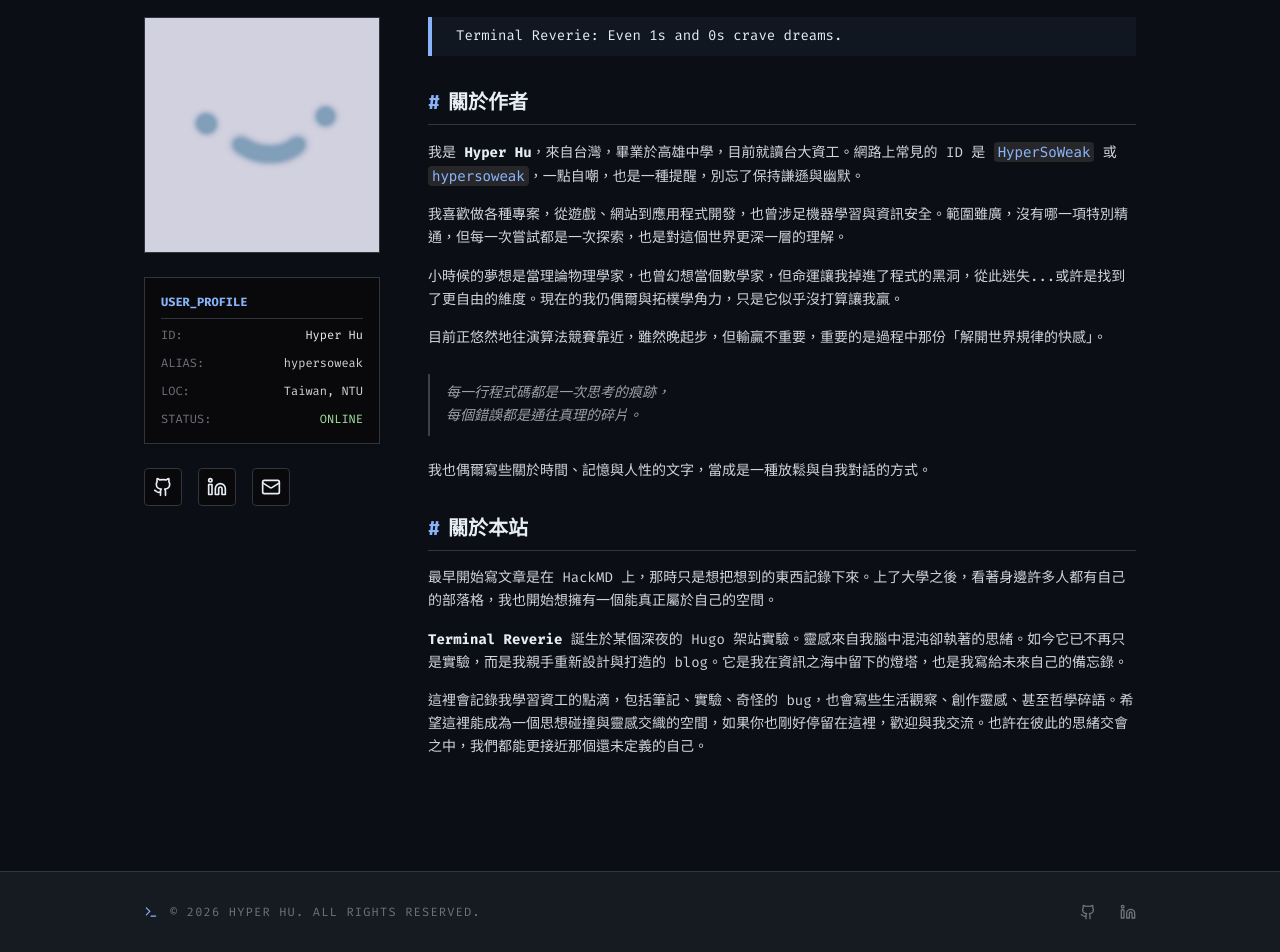
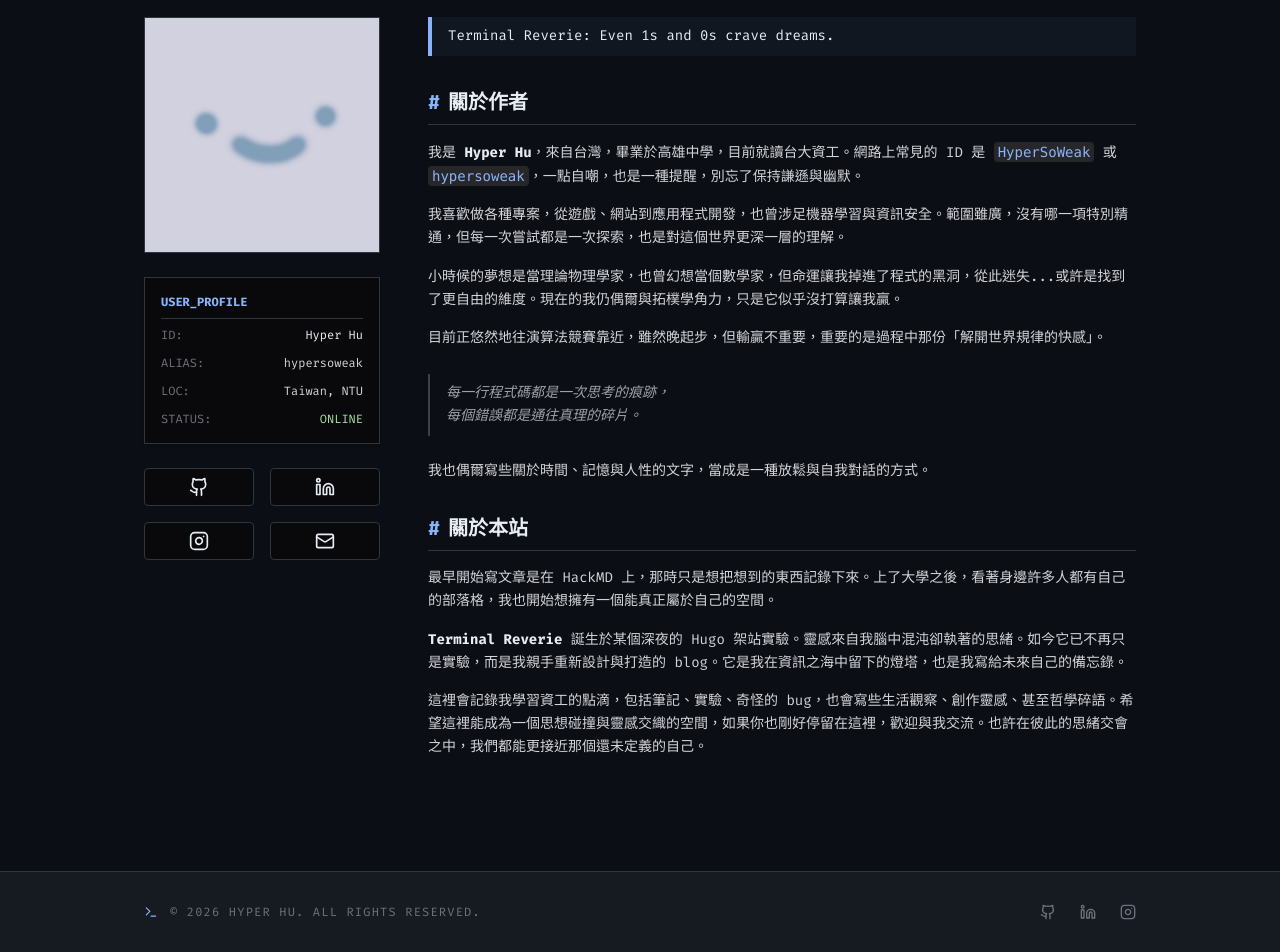
Before and after one commit to HyperSoWeak/blog, a Next.js app: page /about in a window 1280 px wide. Shown: the part 613-1565 px from the top of the page. Built offline with nearby package versions, Linux system fonts and the light colour scheme; no server answers.

Commit message:
feat: centralized management site config

```diff
--- a/src/app/about/page.tsx
+++ b/src/app/about/page.tsx
@@ -1,5 +1,6 @@
 /* eslint-disable @next/next/no-img-element */
-import { Github, Linkedin, Mail } from "lucide-react";
+import { Github, Linkedin, Instagram, Mail } from "lucide-react";
+import { siteConfig } from "@/lib/config";
 
 export const metadata = {
   title: "About Me | Terminal Reverie",
@@ -38,7 +39,7 @@ export default function AboutPage() {
             <div className="group relative flex w-32 md:w-full aspect-square items-center justify-center overflow-hidden border border-border bg-zinc-950 shrink-0">
               <img
                 src="/images/about/avatar.png"
-                alt="Hyper Hu"
+                alt={siteConfig.profile.name}
                 className="w-full h-full object-cover transition-transform duration-500 group-hover:scale-105"
               />
             </div>
@@ -50,15 +51,15 @@ export default function AboutPage() {
               </div>
               <div className="flex justify-between">
                 <span className="text-zinc-500">ID:</span>
-                <span className="text-foreground">Hyper Hu</span>
+                <span className="text-foreground">{siteConfig.profile.name}</span>
               </div>
               <div className="flex justify-between">
                 <span className="text-zinc-500">ALIAS:</span>
-                <span className="text-zinc-300">hypersoweak</span>
+                <span className="text-zinc-300">{siteConfig.profile.alias}</span>
               </div>
               <div className="flex justify-between">
                 <span className="text-zinc-500">LOC:</span>
-                <span className="text-zinc-300">Taiwan, NTU</span>
+                <span className="text-zinc-300">{siteConfig.profile.location}</span>
               </div>
               <div className="flex justify-between">
                 <span className="text-zinc-500">STATUS:</span>
@@ -67,22 +68,34 @@ export default function AboutPage() {
             </div>
           </div>
 
-          <div className="flex justify-center md:justify-start gap-4">
+          <div className="grid grid-cols-4 md:grid-cols-2 gap-4">
             <a
-              href="https://github.com/HyperSoWeak"
-              className="flex-1 md:flex-none flex justify-center border border-border bg-zinc-950 p-2 transition-all hover:border-primary hover:bg-primary hover:text-black rounded-sm"
+              href={siteConfig.social.github}
+              target="_blank"
+              rel="noopener noreferrer"
+              className="flex justify-center border border-border bg-zinc-950 p-2 transition-all hover:border-primary hover:bg-primary hover:text-black rounded-sm"
             >
               <Github size={20} />
             </a>
             <a
-              href="https://linkedin.com"
-              className="flex-1 md:flex-none flex justify-center border border-border bg-zinc-950 p-2 transition-all hover:border-primary hover:bg-primary hover:text-black rounded-sm"
+              href={siteConfig.social.linkedin}
+              target="_blank"
+              rel="noopener noreferrer"
+              className="flex justify-center border border-border bg-zinc-950 p-2 transition-all hover:border-primary hover:bg-primary hover:text-black rounded-sm"
             >
               <Linkedin size={20} />
             </a>
             <a
-              href="mailto:hyperhu@example.com"
-              className="flex-1 md:flex-none flex justify-center border border-border bg-zinc-950 p-2 transition-all hover:border-primary hover:bg-primary hover:text-black rounded-sm"
+              href={siteConfig.social.instagram}
+              target="_blank"
+              rel="noopener noreferrer"
+              className="flex justify-center border border-border bg-zinc-950 p-2 transition-all hover:border-primary hover:bg-primary hover:text-black rounded-sm"
+            >
+              <Instagram size={20} />
+            </a>
+            <a
+              href={`mailto:${siteConfig.profile.email}`}
+              className="flex justify-center border border-border bg-zinc-950 p-2 transition-all hover:border-primary hover:bg-primary hover:text-black rounded-sm"
             >
               <Mail size={20} />
             </a>
@@ -92,7 +105,7 @@ export default function AboutPage() {
         {/* Main Content */}
         <div className="w-full md:w-3/4 space-y-8 font-mono leading-relaxed text-zinc-300 text-sm">
           {/* Lead */}
-          <div className="border-l-4 border-primary pl-6 py-2 bg-primary/5 text-md text-foreground">
+          <div className="border-l-4 border-primary pl-4 py-2 bg-primary/5 text-md text-foreground">
             <p>Terminal Reverie: Even 1s and 0s crave dreams.</p>
           </div>
 
@@ -101,12 +114,14 @@ export default function AboutPage() {
               <span className="text-primary">#</span> 關於作者
             </h2>
             <p>
-              我是 <strong className="text-foreground">Hyper Hu</strong>
+              我是 <strong className="text-foreground">{siteConfig.profile.name}</strong>
               ，來自台灣，畢業於高雄中學，目前就讀台大資工。網路上常見的 ID 是{" "}
               <code className="bg-zinc-800 px-1 py-0.5 rounded text-primary">
                 HyperSoWeak
               </code> 或{" "}
-              <code className="bg-zinc-800 px-1 py-0.5 rounded text-primary">hypersoweak</code>
+              <code className="bg-zinc-800 px-1 py-0.5 rounded text-primary">
+                {siteConfig.profile.alias}
+              </code>
               ，一點自嘲，也是一種提醒，別忘了保持謙遜與幽默。
             </p>
             <p>
--- a/src/components/Footer.tsx
+++ b/src/components/Footer.tsx
@@ -1,4 +1,5 @@
-import { Github, Linkedin, Terminal } from "lucide-react";
+import { Github, Linkedin, Instagram, Terminal } from "lucide-react";
+import { siteConfig } from "@/lib/config";
 
 export function Footer() {
   return (
@@ -7,12 +8,15 @@ export function Footer() {
         <div className="flex flex-col items-center justify-between gap-6 md:flex-row">
           <div className="flex items-center gap-3 text-zinc-500">
             <Terminal size={14} className="text-primary" />
-            <span>&copy; {new Date().getFullYear()} HYPER HU. ALL RIGHTS RESERVED.</span>
+            <span>
+              &copy; {new Date().getFullYear()} {siteConfig.profile.name.toUpperCase()}. ALL RIGHTS
+              RESERVED.
+            </span>
           </div>
 
           <div className="flex items-center gap-6">
             <a
-              href="https://github.com"
+              href={siteConfig.social.github}
               target="_blank"
               rel="noopener noreferrer"
               className="text-zinc-500 transition-colors hover:text-primary"
@@ -20,12 +24,20 @@ export function Footer() {
               <Github size={16} />
             </a>
             <a
-              href="https://linkedin.com"
+              href={siteConfig.social.linkedin}
               target="_blank"
               rel="noopener noreferrer"
               className="text-zinc-500 transition-colors hover:text-primary"
             >
               <Linkedin size={16} />
+            </a>
+            <a
+              href={siteConfig.social.instagram}
+              target="_blank"
+              rel="noopener noreferrer"
+              className="text-zinc-500 transition-colors hover:text-primary"
+            >
+              <Instagram size={16} />
             </a>
           </div>
         </div>
--- a/src/components/Navbar.tsx
+++ b/src/components/Navbar.tsx
@@ -1,9 +1,10 @@
 "use client";
 
 import Link from "next/link";
-import { Github, Linkedin, Menu, X } from "lucide-react";
+import { Github, Linkedin, Instagram, Menu, X } from "lucide-react";
 import { useState } from "react";
 import { clsx } from "clsx";
+import { siteConfig } from "@/lib/config";
 
 export function Navbar() {
   const [isOpen, setIsOpen] = useState(false);
@@ -55,7 +56,7 @@ export function Navbar() {
 
         <div className="hidden items-center gap-4 text-zinc-500 md:flex">
           <a
-            href="https://github.com"
+            href={siteConfig.social.github}
             target="_blank"
             rel="noopener noreferrer"
             className="transition-colors hover:text-primary"
@@ -63,12 +64,20 @@ export function Navbar() {
             <Github size={18} />
           </a>
           <a
-            href="https://linkedin.com"
+            href={siteConfig.social.linkedin}
             target="_blank"
             rel="noopener noreferrer"
             className="transition-colors hover:text-primary"
           >
             <Linkedin size={18} />
+          </a>
+          <a
+            href={siteConfig.social.instagram}
+            target="_blank"
+            rel="noopener noreferrer"
+            className="transition-colors hover:text-primary"
+          >
+            <Instagram size={18} />
           </a>
         </div>
 
@@ -119,7 +128,7 @@ export function Navbar() {
 
         <div className="mt-8 flex gap-6">
           <a
-            href="https://github.com"
+            href={siteConfig.social.github}
             target="_blank"
             rel="noopener noreferrer"
             className="transition-colors hover:text-primary"
@@ -127,13 +136,21 @@ export function Navbar() {
             <Github size={24} />
           </a>
           <a
-            href="https://linkedin.com"
+            href={siteConfig.social.linkedin}
             target="_blank"
             rel="noopener noreferrer"
             className="transition-colors hover:text-primary"
           >
             <Linkedin size={24} />
           </a>
+          <a
+            href={siteConfig.social.instagram}
+            target="_blank"
+            rel="noopener noreferrer"
+            className="transition-colors hover:text-primary"
+          >
+            <Instagram size={24} />
+          </a>
         </div>
       </div>
     </nav>
--- /dev/null
+++ b/src/lib/config.ts
@@ -0,0 +1,13 @@
+export const siteConfig = {
+  profile: {
+    name: "Hyper Hu",
+    alias: "hypersoweak",
+    location: "Taiwan, NTU",
+    email: "hyperhu@example.com",
+  },
+  social: {
+    github: "https://github.com/HyperSoWeak",
+    linkedin: "https://www.linkedin.com/in/hypersoweak/",
+    instagram: "https://www.instagram.com/hyper._.0216/",
+  },
+};
```
